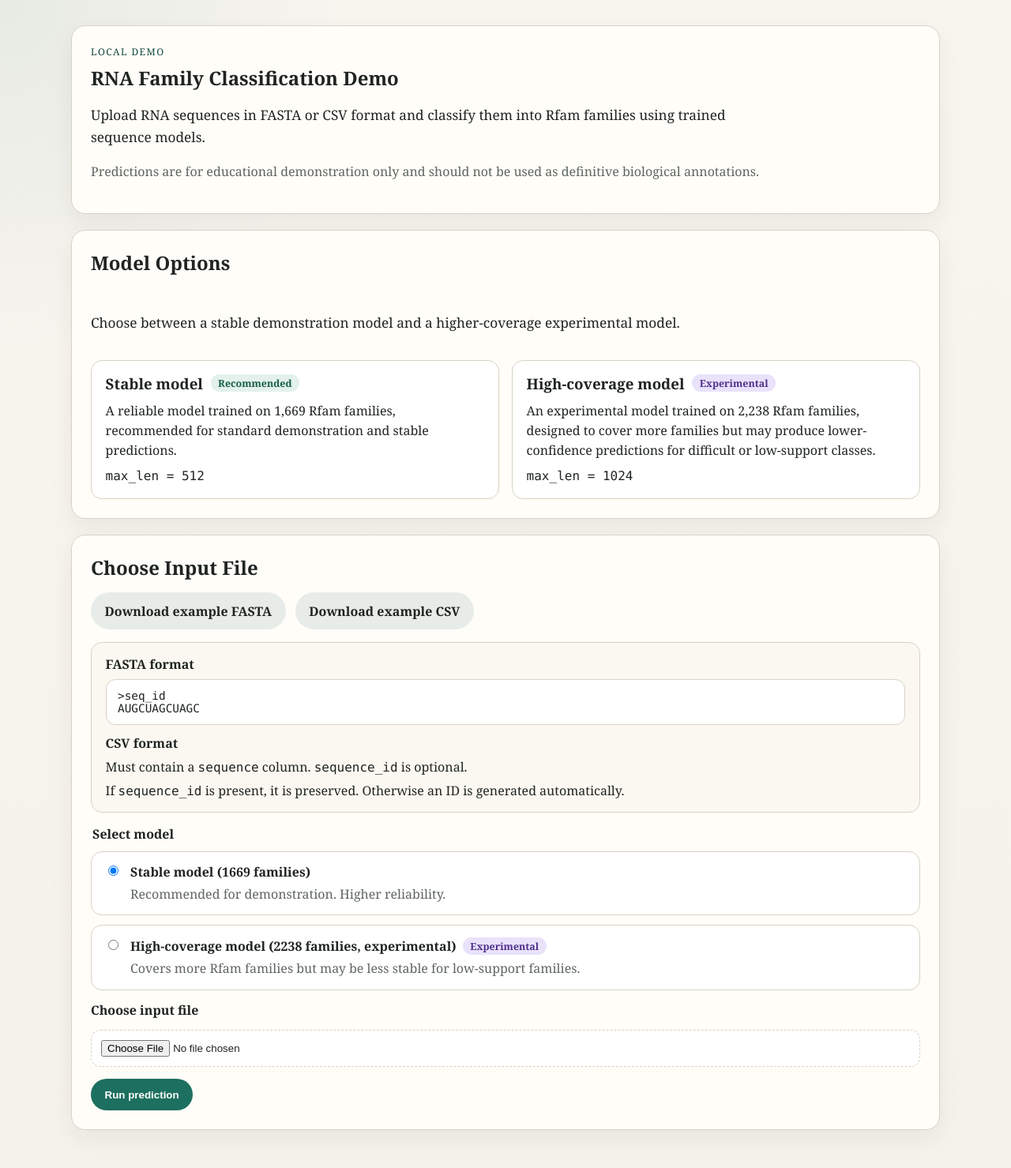
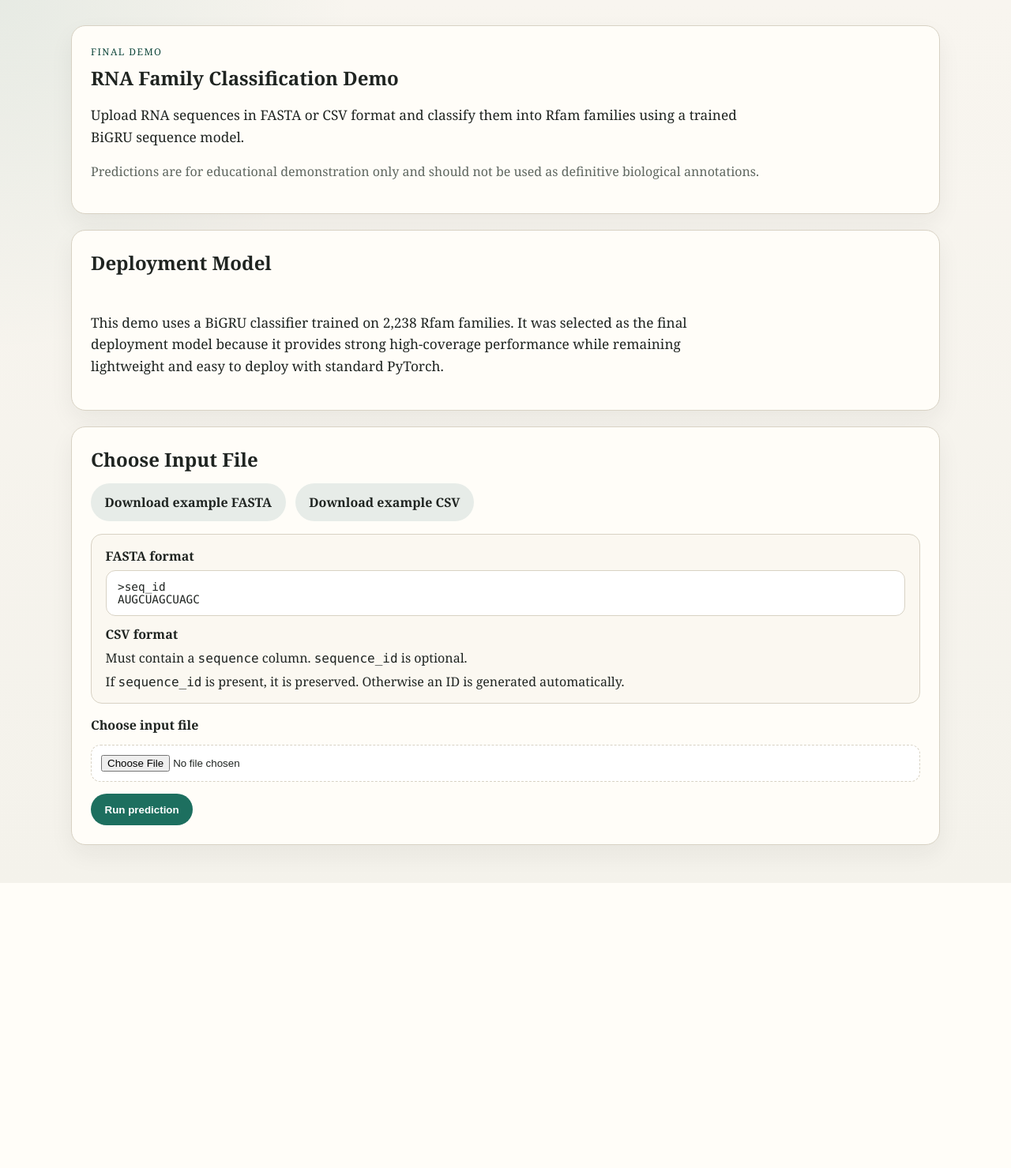
Before and after one commit to linxiangsun145/rna_classfication, a Flask app: page / in a window 1280 px wide. Shown: the whole page at 79% size. After the commit the page ends 1118 px from the top, so only its background shows below. Run offline with Flask 3, Linux system fonts and the light colour scheme.

Commit message:
Deploy BiGRU RNA classifier with Docker support

```diff
--- a/app.py
+++ b/app.py
@@ -1,15 +1,11 @@
 from __future__ import annotations
 
 import csv
-import os
-import shlex
-import shutil
 import subprocess
 import sys
 from collections import Counter
 from datetime import datetime
 from pathlib import Path
-from typing import Any
 from uuid import uuid4
 
 try:
@@ -27,8 +23,6 @@ PREDICTION_DIR = BASE_DIR / "predictions" / "web"
 EXAMPLES_DIR = BASE_DIR / "examples"
 RFAM_METADATA_PATH = BASE_DIR / "data" / "rfam_family_metadata.csv"
 PREDICT_SCRIPT = BASE_DIR / "scripts" / "predict_rna_family.py"
-WSL_PROJECT_DIR = "/mnt/d/vibe_coding/rna_classfication"
-WSL_VENV_PYTHON = f"{WSL_PROJECT_DIR}/.wsl_mamba_env/bin/python"
 ALLOWED_EXTENSIONS = {".fasta", ".fa", ".csv"}
 ALLOWED_EXAMPLE_FILES = {"test_sequences.fasta", "test_sequences.csv"}
 DISPLAY_COLUMNS = [
@@ -45,34 +39,21 @@ DISPLAY_COLUMNS = [
     "top3_family",
     "top3_prob",
 ]
-MODEL_CONFIGS = {
-    "stable_1669": {
-        "key": "stable_1669",
-        "display_name": "Stable model (1669 families)",
-        "model_path": BASE_DIR / "runs_rfam_1669" / "mamba_run" / "best_model.pt",
-        "label_mapping": BASE_DIR / "processed_rfam_1669" / "label_mapping.json",
-        "max_len": 512,
-        "description": "Recommended for demonstration. Higher reliability.",
-        "family_count": 1669,
-        "is_default": True,
-    },
-    "high_coverage_2238": {
-        "key": "high_coverage_2238",
-        "display_name": "High-coverage model (2238 families, experimental)",
-        "model_path": BASE_DIR
-        / "runs_rfam_v2_1_baseline_ce"
-        / "mamba_run"
-        / "best_model.pt",
-        "label_mapping": BASE_DIR
-        / "processed_rfam_near_full_v2_1_min20_1024"
-        / "label_mapping.json",
-        "max_len": 1024,
-        "description": (
-            "Covers more Rfam families but may be less stable for low-support families."
-        ),
-        "family_count": 2238,
-        "is_default": False,
-    },
+FINAL_MODEL = {
+    "name": "BiGRU RNA Family Classifier",
+    "model_type": "bigru",
+    "model_path": BASE_DIR / "runs_rfam_2238_bigru" / "bigru_run" / "best_model.pt",
+    "label_mapping": BASE_DIR
+    / "processed_rfam_near_full_v2_1_min20_1024"
+    / "label_mapping.json",
+    "max_len": 1024,
+    "family_count": 2238,
+    "description": (
+        "This demo uses a BiGRU classifier trained on 2,238 Rfam families. "
+        "It was selected as the final deployment model because it provides strong "
+        "high-coverage performance while remaining lightweight and easy to deploy "
+        "with standard PyTorch."
+    ),
 }
 
 app = Flask(__name__)
@@ -85,23 +66,6 @@ def ensure_directories() -> None:
 
 def allowed_file(filename: str) -> bool:
     return Path(filename).suffix.lower() in ALLOWED_EXTENSIONS
-
-
-def get_default_model_key() -> str:
-    for key, config in MODEL_CONFIGS.items():
-        if config.get("is_default"):
-            return key
-    return "stable_1669"
-
-
-def get_model_config(model_key: str | None) -> dict[str, Any]:
-    if model_key in MODEL_CONFIGS:
-        return MODEL_CONFIGS[str(model_key)]
-    return MODEL_CONFIGS[get_default_model_key()]
-
-
-def get_model_options() -> list[dict[str, Any]]:
-    return list(MODEL_CONFIGS.values())
 
 
 def build_job_id() -> str:
@@ -245,7 +209,7 @@ def read_prediction_rows(csv_path: Path) -> list[dict[str, str]]:
 def run_prediction(
     input_path: Path,
     output_path: Path,
-    model_config: dict[str, Any],
+    model_config: dict[str, object],
 ) -> tuple[bool, str]:
     command = build_prediction_command(input_path, output_path, model_config)
 
@@ -261,61 +225,10 @@ def run_prediction(
     return True, completed.stdout.strip()
 
 
-def windows_path_to_wsl(path: Path) -> str:
-    resolved = path.resolve()
-    drive = resolved.drive.rstrip(":").lower()
-    tail = resolved.as_posix().split(":", 1)[-1]
-    return f"/mnt/{drive}{tail}"
-
-
-def should_use_wsl_runtime() -> bool:
-    return os.name == "nt" and shutil.which("wsl") is not None and (BASE_DIR / ".wsl_mamba_env").exists()
-
-
-def build_wsl_prediction_command(
-    input_path: Path,
-    output_path: Path,
-    model_config: dict[str, Any],
-) -> list[str]:
-    predict_args = [
-        WSL_VENV_PYTHON,
-        f"{WSL_PROJECT_DIR}/scripts/predict_rna_family.py",
-        "--input",
-        windows_path_to_wsl(input_path),
-        "--output",
-        windows_path_to_wsl(output_path),
-        "--model_path",
-        windows_path_to_wsl(Path(model_config["model_path"])),
-        "--label_mapping",
-        windows_path_to_wsl(Path(model_config["label_mapping"])),
-        "--model_type",
-        "mamba",
-        "--max_len",
-        str(model_config["max_len"]),
-        "--batch_size",
-        "64",
-        "--top_k",
-        "3",
-        "--device",
-        "cuda",
-    ]
-    quoted_args = " ".join(shlex.quote(arg) for arg in predict_args)
-    shell_command = " && ".join(
-        [
-            f"cd {shlex.quote(WSL_PROJECT_DIR)}",
-            "export CUDA_HOME=/usr/local/cuda-12.8",
-            "export PATH=/usr/local/cuda-12.8/bin:/usr/bin:/bin:$PATH",
-            "export LD_LIBRARY_PATH=/usr/local/cuda-12.8/lib64:$LD_LIBRARY_PATH",
-            quoted_args,
-        ]
-    )
-    return ["wsl", "-d", "Ubuntu", "bash", "-lc", shell_command]
-
-
 def build_local_prediction_command(
     input_path: Path,
     output_path: Path,
-    model_config: dict[str, Any],
+    model_config: dict[str, object],
 ) -> list[str]:
     return [
         sys.executable,
@@ -329,29 +242,27 @@ def build_local_prediction_command(
         "--label_mapping",
         str(model_config["label_mapping"]),
         "--model_type",
-        "mamba",
+        str(model_config["model_type"]),
         "--max_len",
         str(model_config["max_len"]),
         "--batch_size",
         "64",
         "--top_k",
-        "3",
+        "5",
         "--device",
-        "cuda",
+        "cpu",
     ]
 
 
 def build_prediction_command(
     input_path: Path,
     output_path: Path,
-    model_config: dict[str, Any],
+    model_config: dict[str, object],
 ) -> list[str]:
-    if should_use_wsl_runtime():
-        return build_wsl_prediction_command(input_path, output_path, model_config)
     return build_local_prediction_command(input_path, output_path, model_config)
 
 
-def validate_runtime_paths(model_config: dict[str, Any]) -> str | None:
+def validate_runtime_paths(model_config: dict[str, object]) -> str | None:
     missing = []
     if not PREDICT_SCRIPT.exists():
         missing.append(str(PREDICT_SCRIPT))
@@ -364,24 +275,21 @@ def validate_runtime_paths(model_config: dict[str, Any]) -> str | None:
     return None
 
 
-def build_selected_model_context(model_config: dict[str, Any]) -> dict[str, Any]:
+def build_selected_model_context(model_config: dict[str, object]) -> dict[str, object]:
     return {
-        "selected_model_name": model_config["display_name"],
-        "selected_model_key": model_config["key"],
+        "selected_model_name": model_config["name"],
         "selected_model_description": model_config["description"],
         "selected_model_max_len": model_config["max_len"],
         "selected_model_family_count": model_config["family_count"],
-        "selected_model_is_experimental": model_config["key"] == "high_coverage_2238",
     }
 
 
-def render_index(error_message: str | None, selected_model_key: str, status_code: int = 200):
+def render_index(error_message: str | None, status_code: int = 200):
     return (
         render_template(
             "index.html",
             error_message=error_message,
-            model_options=get_model_options(),
-            selected_model_key=selected_model_key,
+            final_model=FINAL_MODEL,
         ),
         status_code,
     )
@@ -392,8 +300,7 @@ def index():
     return render_template(
         "index.html",
         error_message=None,
-        model_options=get_model_options(),
-        selected_model_key=get_default_model_key(),
+        final_model=FINAL_MODEL,
     )
 
 
@@ -401,37 +308,24 @@ def index():
 def predict():
     ensure_directories()
 
-    selected_model = get_model_config(request.form.get("model_key"))
-    runtime_error = validate_runtime_paths(selected_model)
+    runtime_error = validate_runtime_paths(FINAL_MODEL)
     if runtime_error is not None:
-        return render_index(runtime_error, selected_model["key"], status_code=500)
+        return render_index(runtime_error, status_code=500)
 
     if "file" not in request.files:
-        return render_index("No file was uploaded.", selected_model["key"], status_code=400)
+        return render_index("No file was uploaded.", status_code=400)
 
     uploaded_file = request.files["file"]
     if uploaded_file.filename is None or uploaded_file.filename.strip() == "":
-        return render_index(
-            "Please choose a FASTA or CSV file.",
-            selected_model["key"],
-            status_code=400,
-        )
+        return render_index("Please choose a FASTA or CSV file.", status_code=400)
 
     original_name = uploaded_file.filename
     if not allowed_file(original_name):
-        return render_index(
-            "Unsupported file type. Please upload .fasta, .fa, or .csv.",
-            selected_model["key"],
-            status_code=400,
-        )
+        return render_index("Unsupported file type. Please upload .fasta, .fa, or .csv.", status_code=400)
 
     file_bytes = uploaded_file.read()
     if not file_bytes:
-        return render_index(
-            "The uploaded file is empty.",
-            selected_model["key"],
-            status_code=400,
-        )
+        return render_index("The uploaded file is empty.", status_code=400)
 
     job_id = build_job_id()
     safe_name = secure_filename(original_name)
@@ -439,35 +333,19 @@ def predict():
     upload_path = UPLOAD_DIR / upload_name
     upload_path.write_bytes(file_bytes)
 
-    output_name = f"prediction_{job_id}_{selected_model['key']}.csv"
+    output_name = f"prediction_{job_id}_bigru_2238.csv"
     output_path = PREDICTION_DIR / output_name
 
-    ok, message = run_prediction(upload_path, output_path, selected_model)
+    ok, message = run_prediction(upload_path, output_path, FINAL_MODEL)
     if not ok:
-        return render_index(
-            (
-                "Prediction failed. If you are not running inside the WSL Mamba environment, "
-                "mamba-ssm may be unavailable.\n\n"
-                f"{message}"
-            ),
-            selected_model["key"],
-            status_code=500,
-        )
+        return render_index(f"Prediction failed.\n\n{message}", status_code=500)
 
     if not output_path.exists():
-        return render_index(
-            "Prediction finished but no output CSV was created.",
-            selected_model["key"],
-            status_code=500,
-        )
+        return render_index("Prediction finished but no output CSV was created.", status_code=500)
 
     rows = read_prediction_rows(output_path)
     if not rows:
-        return render_index(
-            "Prediction output is empty.",
-            selected_model["key"],
-            status_code=500,
-        )
+        return render_index("Prediction output is empty.", status_code=500)
 
     metadata_map = load_rfam_metadata(RFAM_METADATA_PATH)
     summary = build_prediction_summary(rows)
@@ -482,7 +360,7 @@ def predict():
         rows=display_rows,
         columns=DISPLAY_COLUMNS,
         message=message,
-        **build_selected_model_context(selected_model),
+        **build_selected_model_context(FINAL_MODEL),
     )
 
 
--- a/models/__init__.py
+++ b/models/__init__.py
@@ -1 +1,4 @@
 """Model definitions for RNA classification."""
+
+from .gru_classifier import GRUClassifier
+from .transformer_classifier import TransformerClassifier
--- a/requirements.txt
+++ b/requirements.txt
@@ -1,4 +1,5 @@
 flask>=3.0,<4.0
 pandas>=2.2,<3.0
 scikit-learn>=1.5,<2.0
+numpy>=1.26,<3.0
 torch>=2.0
--- a/static/style.css
+++ b/static/style.css
@@ -75,17 +75,12 @@ body {
   gap: 1rem;
 }
 
-.model-summary-grid {
-  display: grid;
-  gap: 1rem;
-  grid-template-columns: repeat(auto-fit, minmax(260px, 1fr));
-}
-
 .model-summary-card {
   padding: 1rem 1.1rem;
   border: 1px solid var(--line);
   border-radius: 14px;
   background: #fff;
+  max-width: 52rem;
 }
 
 .model-summary-card h3,
@@ -101,66 +96,16 @@ body {
   line-height: 1.55;
 }
 
+.deployment-card code {
+  font-size: 0.95rem;
+}
+
 .model-summary-head {
   display: flex;
   flex-wrap: wrap;
   gap: 0.6rem;
   align-items: center;
   margin-bottom: 0.65rem;
-}
-
-.model-selector {
-  margin: 0;
-  padding: 0;
-  border: 0;
-}
-
-.model-selector legend {
-  font-weight: 700;
-  margin-bottom: 0.7rem;
-}
-
-.model-options {
-  display: grid;
-  gap: 0.75rem;
-}
-
-.model-option {
-  display: grid;
-  grid-template-columns: auto 1fr;
-  gap: 0.75rem;
-  align-items: start;
-  padding: 0.9rem 1rem;
-  border: 1px solid var(--line);
-  border-radius: 14px;
-  background: #fff;
-  cursor: pointer;
-}
-
-.model-option input[type="radio"] {
-  margin-top: 0.2rem;
-}
-
-.model-option-body {
-  display: grid;
-  gap: 0.35rem;
-}
-
-.model-option-title-row {
-  display: flex;
-  flex-wrap: wrap;
-  gap: 0.5rem;
-  align-items: center;
-}
-
-.model-option-title {
-  font-weight: 700;
-}
-
-.model-option-desc {
-  margin: 0;
-  color: var(--muted);
-  line-height: 1.45;
 }
 
 .example-actions {
@@ -301,25 +246,6 @@ button,
   font-weight: 400;
 }
 
-.warning-box {
-  padding: 1rem 1.1rem;
-  border-radius: 14px;
-  border: 1px solid #d8c98b;
-  background: #fbf4d9;
-  color: #6e5600;
-  line-height: 1.55;
-}
-
-.interpretation-list {
-  margin: 0;
-  padding-left: 1.2rem;
-  line-height: 1.65;
-}
-
-.interpretation-list li + li {
-  margin-top: 0.45rem;
-}
-
 .interpretation-text {
   margin: 0;
   line-height: 1.7;
--- a/templates/index.html
+++ b/templates/index.html
@@ -9,10 +9,10 @@
   <body>
     <main class="page">
       <section class="card hero">
-        <p class="eyebrow">Local Demo</p>
+        <p class="eyebrow">Final Demo</p>
         <h1>RNA Family Classification Demo</h1>
         <p class="lead">
-          Upload RNA sequences in FASTA or CSV format and classify them into Rfam families using trained sequence models.
+          Upload RNA sequences in FASTA or CSV format and classify them into Rfam families using a trained BiGRU sequence model.
         </p>
         <p class="muted">
           Predictions are for educational demonstration only and should not be used as definitive biological annotations.
@@ -20,28 +20,10 @@
       </section>
 
       <section class="card intro-card">
-        <h2>Model Options</h2>
+        <h2>Deployment Model</h2>
         <p class="lead">
-          Choose between a stable demonstration model and a higher-coverage experimental model.
+          This demo uses a BiGRU classifier trained on 2,238 Rfam families. It was selected as the final deployment model because it provides strong high-coverage performance while remaining lightweight and easy to deploy with standard PyTorch.
         </p>
-        <div class="model-summary-grid">
-          <article class="model-summary-card">
-            <div class="model-summary-head">
-              <h3>Stable model</h3>
-              <span class="badge badge-ok">Recommended</span>
-            </div>
-            <p>A reliable model trained on 1,669 Rfam families, recommended for standard demonstration and stable predictions.</p>
-            <p><code>max_len = 512</code></p>
-          </article>
-          <article class="model-summary-card">
-            <div class="model-summary-head">
-              <h3>High-coverage model</h3>
-              <span class="badge badge-experimental">Experimental</span>
-            </div>
-            <p>An experimental model trained on 2,238 Rfam families, designed to cover more families but may produce lower-confidence predictions for difficult or low-support classes.</p>
-            <p><code>max_len = 1024</code></p>
-          </article>
-        </div>
       </section>
 
       <section class="card upload-card">
@@ -67,31 +49,6 @@ AUGCUAGCUAGC</pre>
         {% endif %}
 
         <form action="{{ url_for('predict') }}" method="post" enctype="multipart/form-data" class="upload-form">
-          <fieldset class="model-selector">
-            <legend>Select model</legend>
-            <div class="model-options">
-              {% for model in model_options %}
-              <label class="model-option">
-                <input
-                  type="radio"
-                  name="model_key"
-                  value="{{ model.key }}"
-                  {% if model.key == selected_model_key %}checked{% endif %}
-                >
-                <div class="model-option-body">
-                  <div class="model-option-title-row">
-                    <span class="model-option-title">{{ model.display_name }}</span>
-                    {% if model.key == "high_coverage_2238" %}
-                    <span class="badge badge-experimental">Experimental</span>
-                    {% endif %}
-                  </div>
-                  <p class="model-option-desc">{{ model.description }}</p>
-                </div>
-              </label>
-              {% endfor %}
-            </div>
-          </fieldset>
-
           <label for="file" class="file-label">Choose input file</label>
           <input id="file" name="file" type="file" accept=".fasta,.fa,.csv" required>
           <button type="submit">Run prediction</button>
```
Also changed, not shown: docker-compose.yml (added, +10 -0 lines), models/gru_classifier.py (added, +56 -0 lines), scripts/predict_rna_family.py (+14 -2 lines), templates/result.html (+8 -14 lines), README.md, 2 other files.
